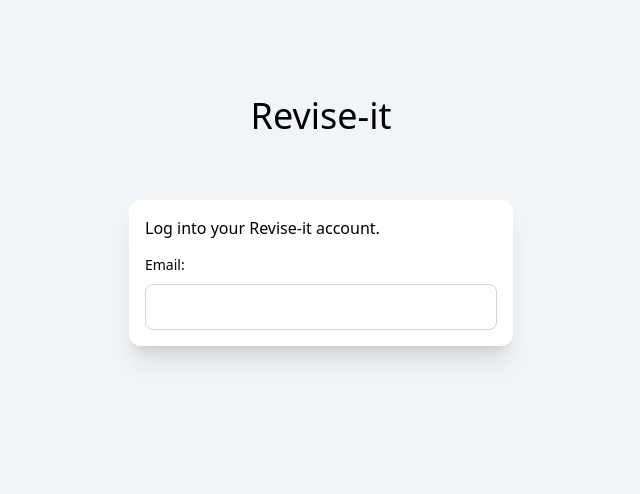
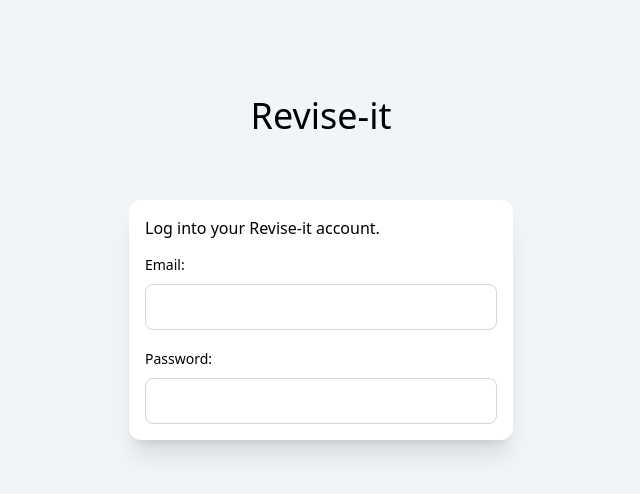
Before and after one commit to liam1703/revise-it, a Vue app in the folder frontend/: page /login in a window 1280 px wide. Shown: the top 494 px of the page, without its empty margins (319-959 px from the left). Built offline with nearby package versions, Linux system fonts and the light colour scheme.

Commit message:
Add password field

```diff
--- a/frontend/src/views/Login.vue
+++ b/frontend/src/views/Login.vue
@@ -5,14 +5,13 @@
       <div class="bg-white shadow-xl w-96 p-4 rounded-xl mx-auto mt-16">
         <h3 class="mb-3">Log into your Revise-it account.</h3>
         <label for="email" class="text-sm font-medium">Email:</label>
-        <input id="email" type="text" class="mt-2 p-2 text-lg w-full rounded-lg border border-gray-300 focus:ring-blue-500 focus:border-blue-500">
+        <input id="email" type="text" class="mt-2 mb-4 p-2 text-lg w-full rounded-lg border border-gray-300 focus:ring-blue-500 focus:border-blue-500">
+        <label for="password" class="text-sm font-medium">Password:</label>
+        <input id="password" type="password" class="mt-2 p-2 text-lg w-full rounded-lg border border-gray-300 focus:ring-blue-500 focus:border-blue-500">
       </div>
     </div>
   </div>
 </template>
 
-<script>
-export default {
-
-}
+<script setup>
 </script>
```
